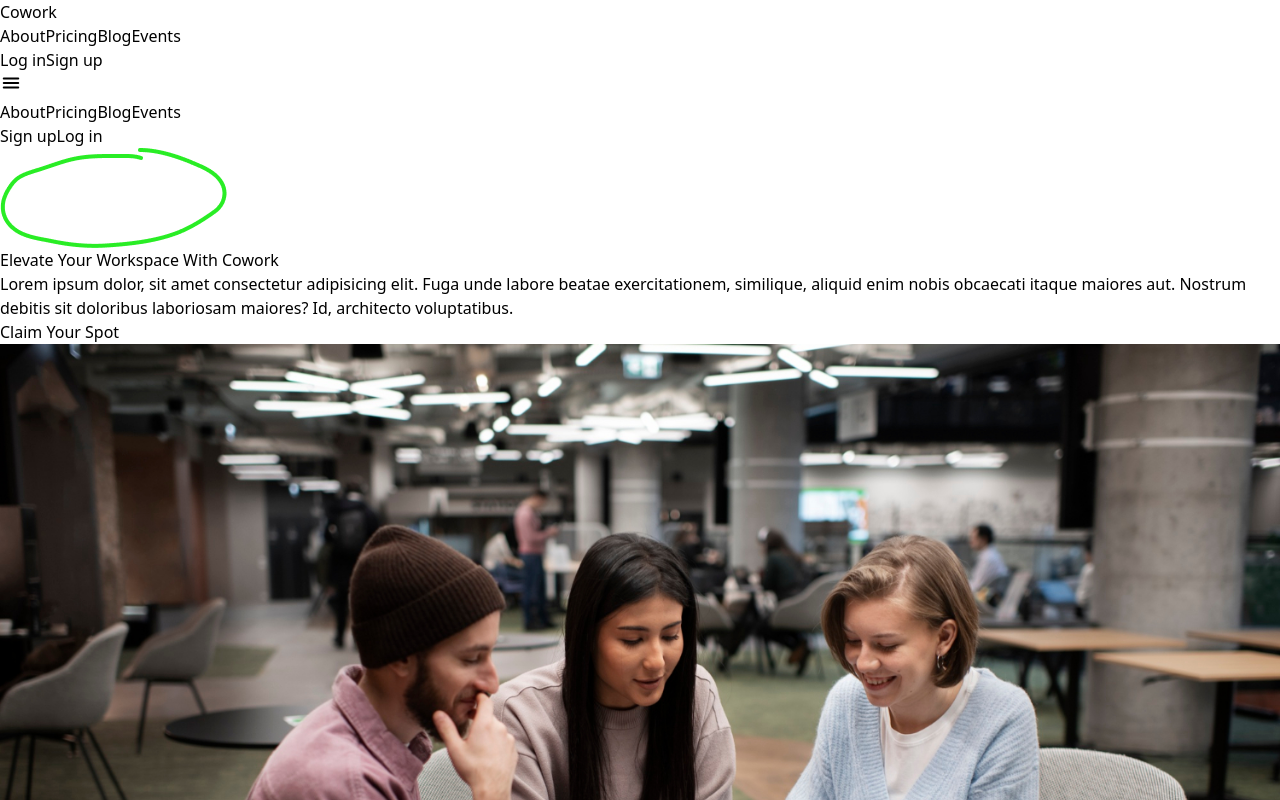
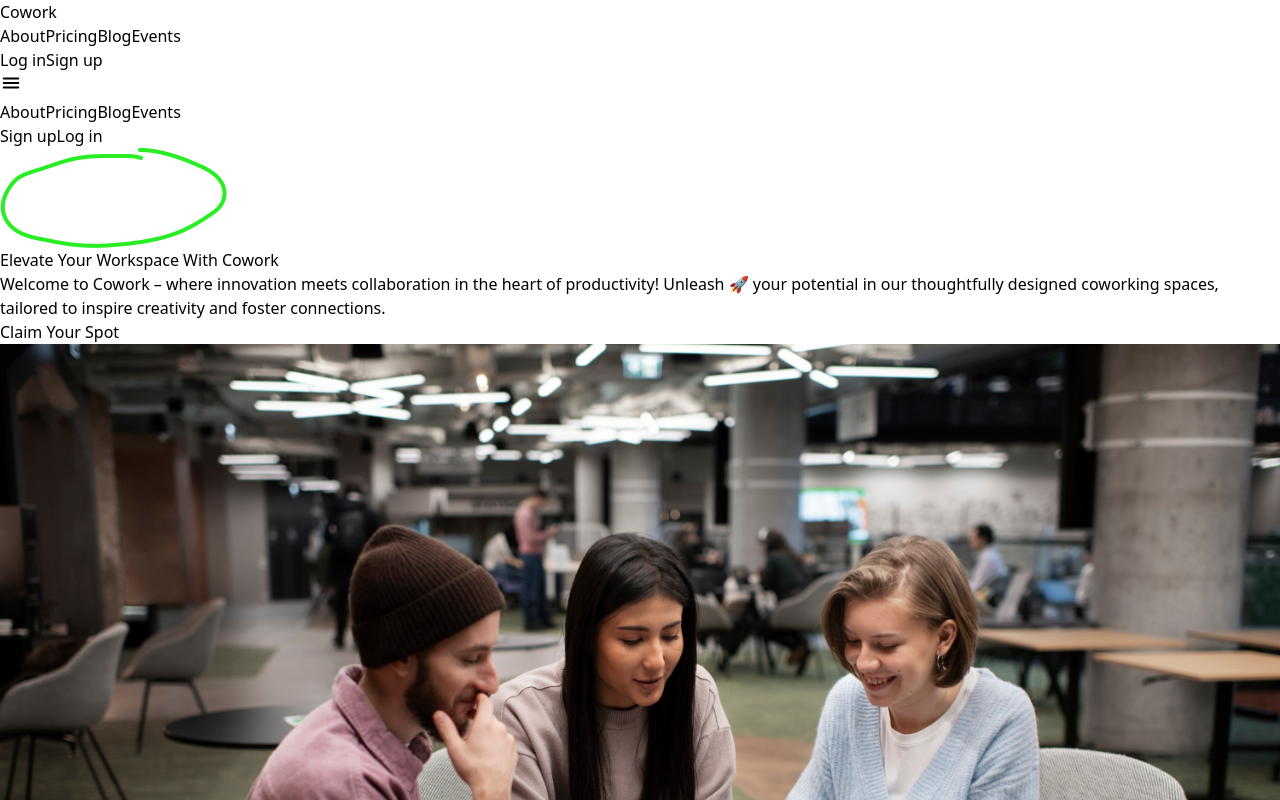
Before and after one commit to AbhiteshPundir/Cowork, a React (Vite) app: page / in a window 1280 px wide. Shown: the top 800 px of the page. Built offline with nearby package versions, Linux system fonts and the light colour scheme.

Commit message:
Updated Hero and Footer

```diff
--- a/src/components/Hero.jsx
+++ b/src/components/Hero.jsx
@@ -9,7 +9,7 @@ const Hero = () => {
         <div className='flex flex-col gap-5 lg:gap-0 lg:flex-row justify-evenly px-5 mb-6'>
             <div className='flex flex-col items-center lg:items-start gap-7 lg:gap-0 lg:w-1/2 text-center lg:text-left'>
                 <h1 className='text-zinc-900 text-5xl pt-7 lg:text-[80px] font-bold lg:leading-[87px] lg:pt-10 lg:pb-5'>Elevate  Your  Workspace  With  Cowork</h1>
-                <p className='text-sm font-medium lg:pl-2 lg:pr-11 lg:pb-8 lg:leading-6'>Lorem ipsum dolor, sit amet consectetur adipisicing elit. Fuga unde labore beatae exercitationem, similique, aliquid enim nobis obcaecati itaque maiores aut. Nostrum debitis sit doloribus laboriosam maiores? Id, architecto voluptatibus.</p>
+                <p className='text-sm font-medium lg:pl-2 lg:pr-11 lg:pb-8 lg:leading-6'>Welcome to Cowork – where innovation meets collaboration in the heart  of productivity! Unleash 🚀 your potential in our thoughtfully designed coworking spaces, tailored to inspire creativity and foster connections.</p>
                 <Button2 content={'Claim Your Spot'}/>
             </div>
             <div className='lg:w-[550px] lg:h-[480px] rounded-3xl lg:rounded-[45px] my-3'>
```
